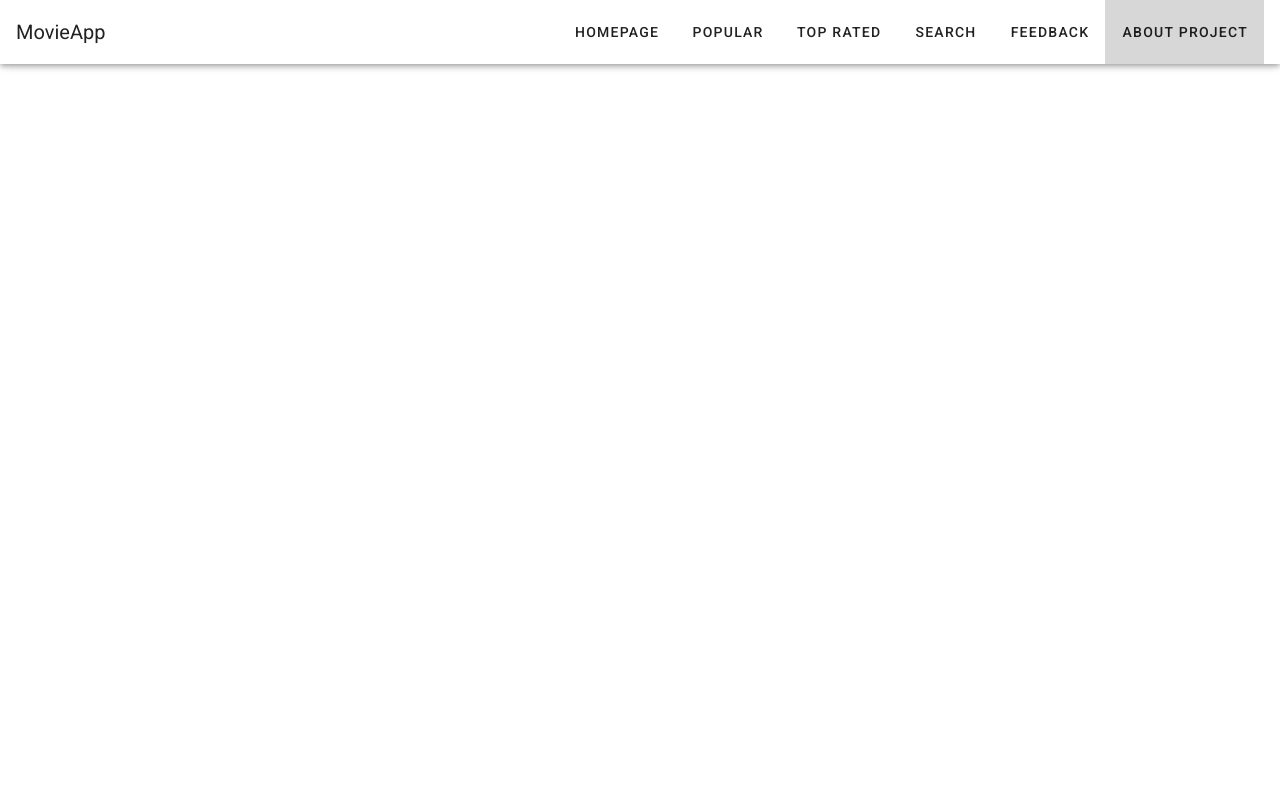
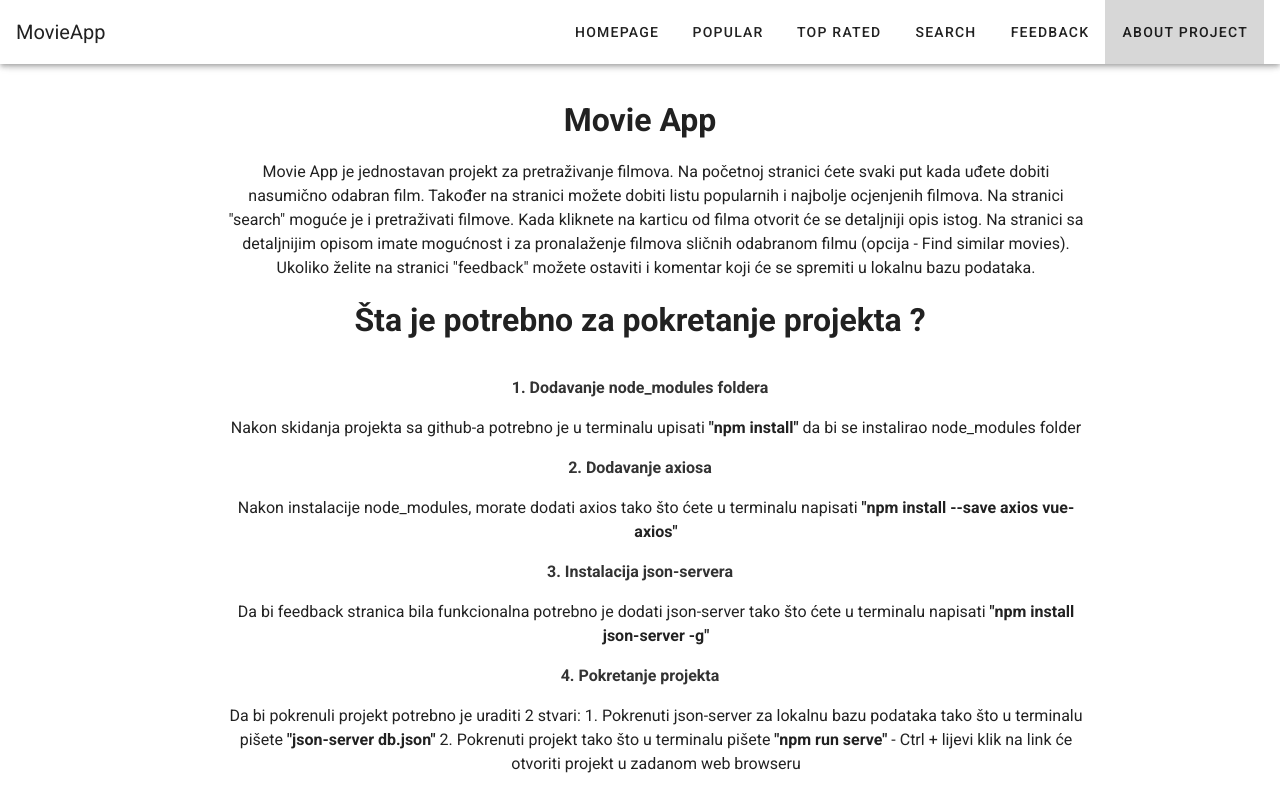
Before and after one commit to raspudic97/movieapp, a Vue app: page /about in a window 1280 px wide. Shown: the top 812 px of the page. Built offline with nearby package versions, Linux system fonts and the light colour scheme.

Commit message:
Dodana about project stranica

```diff
--- a/db.json
+++ b/db.json
@@ -1,5 +1,5 @@
 {
-  "favouriteMovies": [
+  "feedbacks": [
     {
       "id": 1,
       "username": "test",
--- a/src/router/index.js
+++ b/src/router/index.js
@@ -43,6 +43,12 @@ const routes = [
     name: 'Feedback',
     component: () => import('../views/Feedback.vue'),
     props: true
+  },
+  {
+    path: '/about',
+    name: 'About Project',
+    component: () => import('../views/AboutProject.vue'),
+    props: true
   }
 ]
 
--- a/src/views/AboutProject.vue
+++ b/src/views/AboutProject.vue
@@ -0,0 +1,65 @@
+<template>
+  <div class="aboutProject">
+      <h1>Movie App</h1>
+
+      <p class="about">
+         Movie App je jednostavan projekt za pretraživanje filmova. Na početnoj stranici ćete svaki put kada uđete dobiti nasumično odabran film.
+         Također na stranici možete dobiti listu popularnih i najbolje ocjenjenih filmova. Na stranici "search" moguće je i pretraživati filmove.
+         Kada kliknete na karticu od filma otvorit će se detaljniji opis istog. Na stranici sa detaljnijim opisom imate mogućnost i za pronalaženje
+         filmova sličnih odabranom filmu (opcija - Find similar movies).
+
+         Ukoliko želite na stranici "feedback" možete ostaviti i komentar koji će se spremiti u lokalnu bazu podataka.
+      </p>
+
+      <h1 class="upute">Šta je potrebno za pokretanje projekta ?</h1>
+
+      <span>1. Dodavanje node_modules foldera</span>
+      <p>Nakon skidanja projekta sa github-a potrebno je u terminalu upisati <strong>"npm install"</strong> da bi se instalirao node_modules folder</p>
+
+      <span>2. Dodavanje axiosa</span>
+      <p>Nakon instalacije node_modules, morate dodati axios tako što ćete u terminalu napisati <strong> "npm install --save axios vue-axios"</strong></p>
+
+      <span>3. Instalacija json-servera</span>
+      <p>Da bi feedback stranica bila funkcionalna potrebno je dodati json-server tako što ćete u terminalu napisati <strong>"npm install json-server -g"</strong></p>
+
+      <span>4. Pokretanje projekta</span>
+      <p>Da bi pokrenuli projekt potrebno je uraditi 2 stvari:
+           1. Pokrenuti json-server za lokalnu bazu podataka tako što u terminalu pišete <strong> "json-server db.json" </strong>
+
+           2. Pokrenuti projekt tako što u terminalu pišete <strong> "npm run serve" </strong>
+              - Ctrl + lijevi klik na link će otvoriti projekt u zadanom web browseru
+      </p>
+  </div>
+</template>
+
+<style scoped>
+
+.aboutProject {
+    padding: 2rem 4rem;
+    max-width: 80vw;
+    margin: 0 auto;
+}
+
+span {
+    color: #333;
+    margin: 1rem;
+    font-weight: bold;
+    font-size: 1rem;
+    display: block;
+    text-align: center;
+}
+
+p {
+    padding-left: 2rem;
+    text-align: center;
+}
+
+h1 {
+    text-align: center;
+    padding-bottom: 1rem;
+}
+
+.about {
+    text-align: center;
+}
+</style>
--- a/src/views/Feedback.vue
+++ b/src/views/Feedback.vue
@@ -47,7 +47,7 @@ export default {
   methods: {
     getData() {
       this.axios
-        .get(`http://localhost:3000/favouriteMovies`)
+        .get(`http://localhost:3000/feedbacks`)
         .then((response) => {
           console.log(response.data);
           this.feedbacks = response.data;
@@ -61,7 +61,7 @@ export default {
         feedback_title: this.feedbackTitle,
       };
 
-      this.axios.post("http://localhost:3000/favouriteMovies", newFeedback);
+      this.axios.post("http://localhost:3000/feedbacks", newFeedback);
 
       this.successAlert = true;
 
```
Also changed, not shown: src/db.json (deleted).
